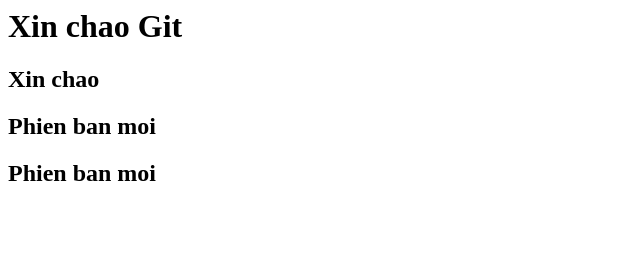
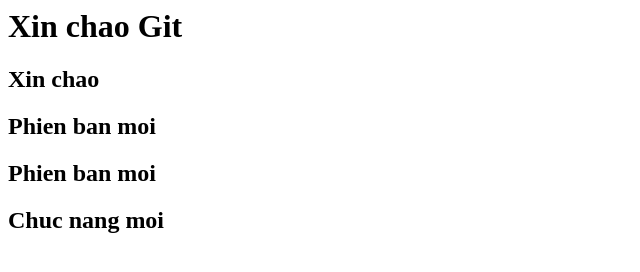
Before and after one commit to tai3426/gitdemo, a plain HTML site: page index.html in a window 1280 px wide. Shown: the whole page, without its empty margins (0-640 px from the left). Drawn offline with Linux system fonts and the light colour scheme.

Commit message:
Them chuc nang moi

```diff
--- a/index.html
+++ b/index.html
@@ -2,3 +2,4 @@
 <h2>Xin chao</h2>
 <h2>Phien ban moi</h2>
 <h2>Phien ban moi</h2>
+<h2>Chuc nang moi</h2>
```
